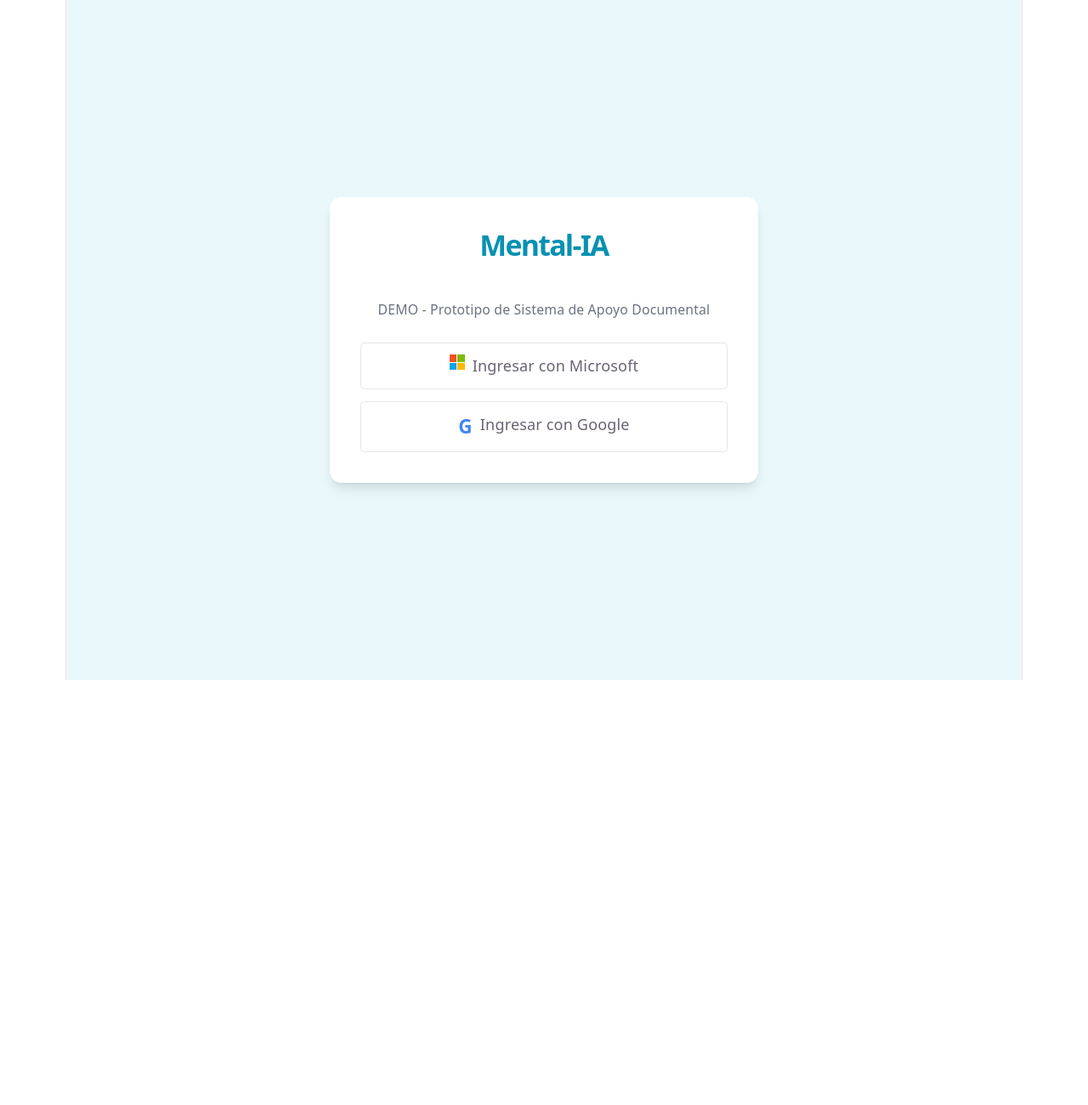
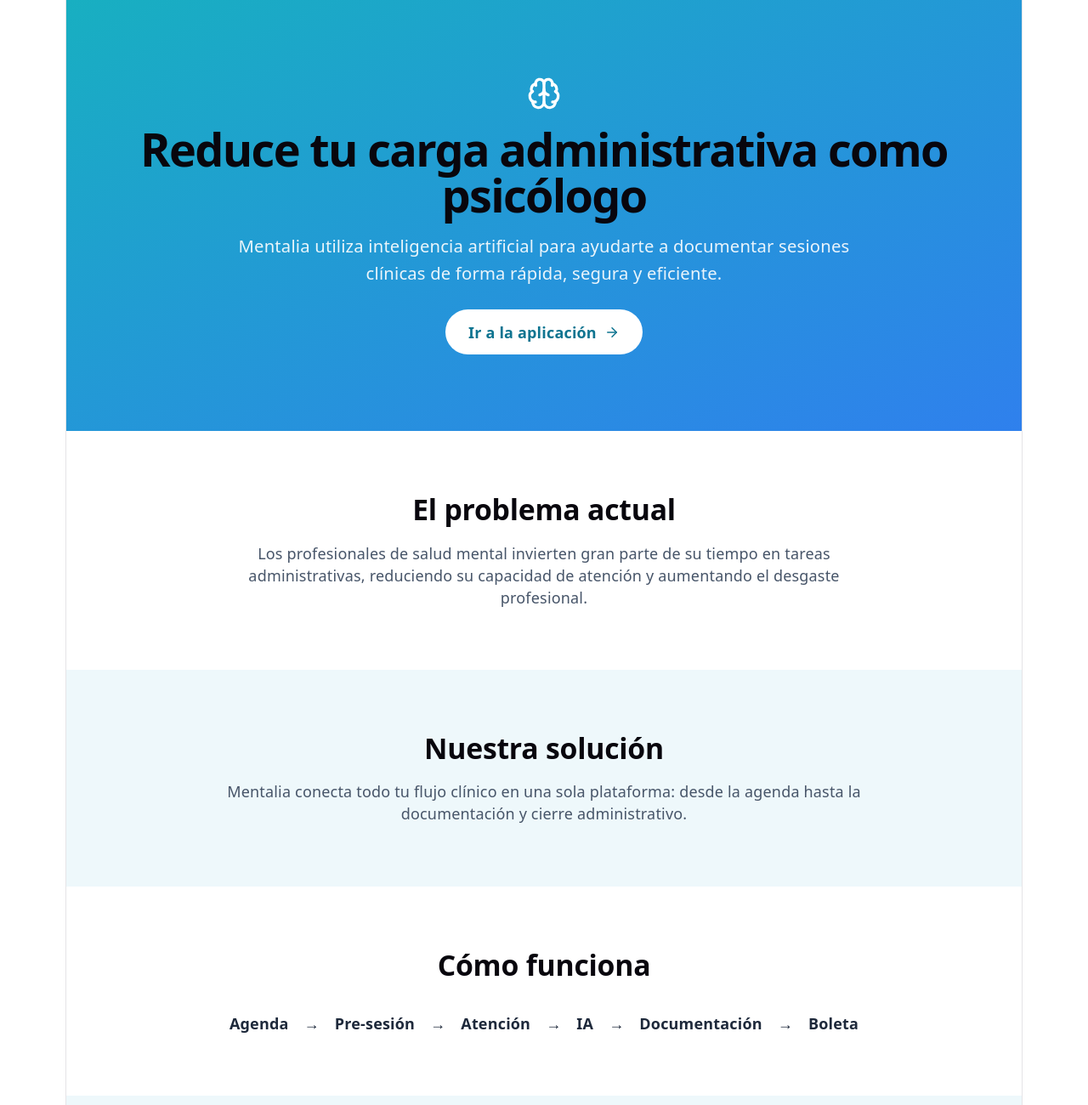
Before and after one commit to rescobarkGmail/mentalia-mvp, a React (Vite) app: page / in a window 1280 px wide. Shown: the top 1300 px of the page at 85% size. Before the commit the page ends 800 px from the top, so only its background shows below. Built offline with nearby package versions, Linux system fonts and the light colour scheme.

Commit message:
LandingPage

```diff
--- a/src/App.jsx
+++ b/src/App.jsx
@@ -1,4 +1,5 @@
 import React, { useState } from "react";
+import LandingPage from "./pages/LandingPage";
 import LoginPage from "./pages/LoginPage";
 import DashboardPage from "./pages/DashboardPage";
 import AgendaPage from "./pages/AgendaPage";
@@ -6,24 +7,27 @@
 import AtencionPage from "./pages/AtencionPage";
 import DocumentacionPage from "./pages/DocumentacionPage";
 
-
 export default function App() {
   const [isLoggedIn, setIsLoggedIn] = useState(false);
   const [provider, setProvider] = useState("Google");
-  const [view, setView] = useState("dashboard");
+  const [view, setView] = useState("landing");
   const [selectedPatient, setSelectedPatient] = useState(null);
 
   function handleLogin(selectedProvider) {
     setProvider(selectedProvider);
     setIsLoggedIn(true);
+    setView("dashboard");
   }
 
   function handleLogout() {
     setIsLoggedIn(false);
-    setView("dashboard");
+    setView("landing");
     setSelectedPatient(null);
   }
 
+  if (view === "landing") {
+    return <LandingPage goToApp={() => setView("login")} />;
+  }
 
   if (!isLoggedIn) {
     return <LoginPage onLogin={handleLogin} />;
@@ -37,7 +41,6 @@
           setSelectedPatient(paciente);
           setView("presesion");
         }}
-
       />
     );
   }
@@ -48,7 +51,6 @@
         paciente={selectedPatient}
         goBack={() => setView("agenda")}
         iniciarSesion={() => setView("atencion")}
-
       />
     );
   }
@@ -66,15 +68,12 @@
     return (
       <DocumentacionPage
         goBack={() => setView("atencion")}
-
         validarGuardar={() => {
           alert("Documento validado y guardado en carpeta del paciente (simulado).");
           setView("agenda");
         }}
         goDashboard={() => setView("dashboard")}
-
         onLogout={handleLogout}
-
       />
     );
   }
--- /dev/null
+++ b/src/pages/LandingPage.jsx
@@ -0,0 +1,133 @@
+import React, { useState } from "react";
+import { Brain, ArrowRight } from "lucide-react";
+
+export default function LandingPage({ goToApp }) {
+  const [email, setEmail] = useState("");
+
+  const handleSubmit = () => {
+    alert(`Gracias por registrarte: ${email}`);
+    setEmail("");
+  };
+
+  return (
+    <main className="min-h-screen bg-white text-slate-800">
+
+      {/* HERO */}
+      <section className="bg-gradient-to-br from-[#18AFC1] to-[#2f80ed] text-white px-6 py-20 text-center">
+        <div className="flex justify-center mb-4">
+          <Brain size={40} />
+        </div>
+
+        <h1 className="text-4xl md:text-5xl font-black mb-4">
+          Reduce tu carga administrativa como psicólogo
+        </h1>
+
+        <p className="max-w-2xl mx-auto text-lg opacity-90 mb-6">
+          Mentalia utiliza inteligencia artificial para ayudarte a documentar sesiones clínicas de forma rápida, segura y eficiente.
+        </p>
+
+        <button
+          onClick={goToApp}
+          className="bg-white text-cyan-700 px-6 py-3 rounded-full font-black flex items-center gap-2 mx-auto"
+        >
+          Ir a la aplicación <ArrowRight size={18} />
+        </button>
+      </section>
+
+      {/* PROBLEMA */}
+      <section className="px-6 py-16 text-center">
+        <h2 className="text-3xl font-black mb-4">
+          El problema actual
+        </h2>
+        <p className="max-w-2xl mx-auto text-slate-600">
+          Los profesionales de salud mental invierten gran parte de su tiempo en tareas administrativas, reduciendo su capacidad de atención y aumentando el desgaste profesional.
+        </p>
+      </section>
+
+      {/* SOLUCIÓN */}
+      <section className="bg-[#eef8fb] px-6 py-16 text-center">
+        <h2 className="text-3xl font-black mb-4">
+          Nuestra solución
+        </h2>
+        <p className="max-w-2xl mx-auto text-slate-600">
+          Mentalia conecta todo tu flujo clínico en una sola plataforma: desde la agenda hasta la documentación y cierre administrativo.
+        </p>
+      </section>
+
+      {/* FLUJO */}
+      <section className="px-6 py-16 text-center">
+        <h2 className="text-3xl font-black mb-8">
+          Cómo funciona
+        </h2>
+
+        <div className="flex flex-wrap justify-center gap-4 font-bold">
+          <span>Agenda</span> →
+          <span>Pre-sesión</span> →
+          <span>Atención</span> →
+          <span>IA</span> →
+          <span>Documentación</span> →
+          <span>Boleta</span>
+        </div>
+      </section>
+
+      {/* BENEFICIOS */}
+      <section className="bg-[#eef8fb] px-6 py-16 text-center">
+        <h2 className="text-3xl font-black mb-8">
+          Beneficios
+        </h2>
+
+        <div className="grid gap-6 md:grid-cols-3 max-w-5xl mx-auto">
+          <div className="bg-white p-6 rounded-2xl shadow">
+            <h3 className="font-black mb-2">Ahorra tiempo</h3>
+            <p className="text-sm text-slate-600">
+              Reduce significativamente el tiempo dedicado a documentación clínica.
+            </p>
+          </div>
+
+          <div className="bg-white p-6 rounded-2xl shadow">
+            <h3 className="font-black mb-2">Mayor productividad</h3>
+            <p className="text-sm text-slate-600">
+              Atiende más pacientes sin aumentar tu carga laboral.
+            </p>
+          </div>
+
+          <div className="bg-white p-6 rounded-2xl shadow">
+            <h3 className="font-black mb-2">Menos estrés</h3>
+            <p className="text-sm text-slate-600">
+              Concéntrate en lo importante: tus pacientes.
+            </p>
+          </div>
+        </div>
+      </section>
+
+      {/* CAPTURA */}
+      <section className="px-6 py-20 text-center">
+        <h2 className="text-3xl font-black mb-4">
+          Únete al piloto
+        </h2>
+
+        <p className="text-slate-600 mb-6">
+          Déjanos tu correo y sé de los primeros en probar Mentalia
+        </p>
+
+        <div className="flex flex-col md:flex-row gap-3 justify-center max-w-md mx-auto">
+          <input
+            type="email"
+            placeholder="Tu correo"
+            value={email}
+            onChange={(e) => setEmail(e.target.value)}
+            className="border px-4 py-3 rounded-xl w-full"
+          />
+
+          <button
+            onClick={handleSubmit}
+            className="bg-[#18AFC1] text-white px-6 py-3 rounded-xl font-black"
+          >
+            Registrarme
+          </button>
+        </div>
+      </section>
+
+    </main>
+  );
+}
```
